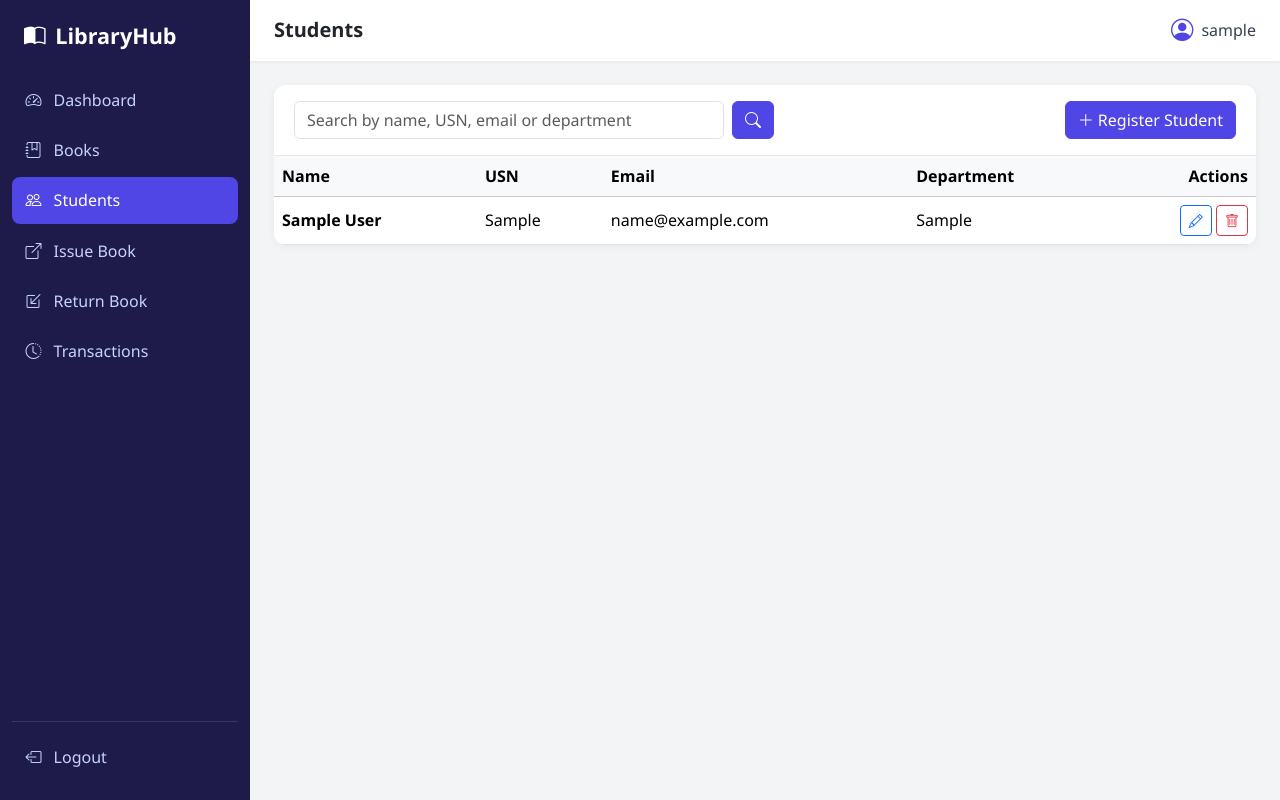
After one commit to apekshak20/library-management-system, a Flask app: page /students/ in a window 1280 px wide. The commit adds this page. Run offline with Flask 3, Linux system fonts and the light colour scheme; a user stored in the database is signed in; tables that the repository leaves empty hold one stand-in row (values such as "Sample post").

Commit message:
Stage 8: student management

```diff
--- a/app.py
+++ b/app.py
@@ -26,10 +26,12 @@ def create_app():
     from routes.auth import auth_bp
     from routes.dashboard import dashboard_bp
     from routes.books import books_bp
+    from routes.students import students_bp
 
     app.register_blueprint(auth_bp)
     app.register_blueprint(dashboard_bp)
     app.register_blueprint(books_bp)
+    app.register_blueprint(students_bp)
 
     # Custom terminal command: flask init-db
     @app.cli.command("init-db")
--- /dev/null
+++ b/routes/students.py
@@ -0,0 +1,172 @@
+import re
+
+from flask import Blueprint, render_template, request, redirect, url_for, flash
+from flask_login import login_required
+from sqlalchemy.exc import IntegrityError
+
+from extensions import db
+from models import Student, Transaction
+
+students_bp = Blueprint("students", __name__, url_prefix="/students")
+
+# Simple email check: something@something.something
+EMAIL_PATTERN = re.compile(r"^[^@\s]+@[^@\s]+\.[^@\s]+$")
+
+
+def _read_form():
+    """Read and clean the student form. Returns (data, error_message)."""
+    data = {
+        "name": request.form.get("name", "").strip(),
+        "usn": request.form.get("usn", "").strip().upper(),
+        "email": request.form.get("email", "").strip().lower(),
+        "department": request.form.get("department", "").strip(),
+    }
+
+    if not data["name"] or not data["usn"] or not data["email"]:
+        return data, "Name, USN and email are required."
+
+    if not EMAIL_PATTERN.match(data["email"]):
+        return data, "Please enter a valid email address."
+
+    return data, None
+
+
+@students_bp.route("/")
+@login_required
+def list_students():
+    query = request.args.get("q", "").strip()
+
+    stmt = db.select(Student).order_by(Student.name)
+    if query:
+        pattern = f"%{query}%"
+        stmt = stmt.where(
+            db.or_(
+                Student.name.ilike(pattern),
+                Student.usn.ilike(pattern),
+                Student.email.ilike(pattern),
+                Student.department.ilike(pattern),
+            )
+        )
+
+    students = db.session.execute(stmt).scalars().all()
+    return render_template("students/list.html", students=students, query=query)
+
+
+@students_bp.route("/add", methods=["GET", "POST"])
+@login_required
+def add_student():
+    if request.method == "POST":
+        data, error = _read_form()
+        if error:
+            flash(error, "danger")
+            return render_template("students/form.html", student=data, mode="add")
+
+        if db.session.execute(
+            db.select(Student).filter_by(usn=data["usn"])
+        ).scalar_one_or_none():
+            flash("A student with this USN already exists.", "danger")
+            return render_template("students/form.html", student=data, mode="add")
+
+        if db.session.execute(
+            db.select(Student).filter_by(email=data["email"])
+        ).scalar_one_or_none():
+            flash("A student with this email already exists.", "danger")
+            return render_template("students/form.html", student=data, mode="add")
+
+        student = Student(
+            name=data["name"],
+            usn=data["usn"],
+            email=data["email"],
+            department=data["department"] or None,
+        )
+        db.session.add(student)
+        try:
+            db.session.commit()
+        except IntegrityError:
+            db.session.rollback()
+            flash("Could not save the student. Check the details and try again.", "danger")
+            return render_template("students/form.html", student=data, mode="add")
+
+        flash(f"Student '{student.name}' registered successfully.", "success")
+        return redirect(url_for("students.list_students"))
+
+    return render_template("students/form.html", student=None, mode="add")
+
+
+@students_bp.route("/<int:student_id>/edit", methods=["GET", "POST"])
+@login_required
+def edit_student(student_id):
+    student = db.get_or_404(Student, student_id)
+
+    if request.method == "POST":
+        data, error = _read_form()
+        if error:
+            flash(error, "danger")
+            data["id"] = student.id
+            return render_template("students/form.html", student=data, mode="edit")
+
+        if db.session.execute(
+            db.select(Student).where(Student.usn == data["usn"], Student.id != student.id)
+        ).scalar_one_or_none():
+            flash("Another student already uses this USN.", "danger")
+            data["id"] = student.id
+            return render_template("students/form.html", student=data, mode="edit")
+
+        if db.session.execute(
+            db.select(Student).where(Student.email == data["email"], Student.id != student.id)
+        ).scalar_one_or_none():
+            flash("Another student already uses this email.", "danger")
+            data["id"] = student.id
+            return render_template("students/form.html", student=data, mode="edit")
+
+        student.name = data["name"]
+        student.usn = data["usn"]
+        student.email = data["email"]
+        student.department = data["department"] or None
+
+        try:
+            db.session.commit()
+        except IntegrityError:
+            db.session.rollback()
+            flash("Could not update the student. Check the details and try again.", "danger")
+            data["id"] = student.id
+            return render_template("students/form.html", student=data, mode="edit")
+
+        flash(f"Student '{student.name}' updated successfully.", "success")
+        return redirect(url_for("students.list_students"))
+
+    return render_template("students/form.html", student=student, mode="edit")
+
+
+@students_bp.route("/<int:student_id>/delete", methods=["POST"])
+@login_required
+def delete_student(student_id):
+    student = db.get_or_404(Student, student_id)
+
+    # Block deleting a student who still holds unreturned books
+    active = db.session.execute(
+        db.select(Transaction).filter_by(student_id=student.id, status="issued")
+    ).first()
+    if active:
+        flash(
+            f"Cannot delete '{student.name}': they have books that are not returned yet.",
+            "danger",
+        )
+        return redirect(url_for("students.list_students"))
+
+    # Block deleting a student who has history (keeps records consistent)
+    has_history = db.session.execute(
+        db.select(Transaction).filter_by(student_id=student.id)
+    ).first()
+    if has_history:
+        flash(
+            f"Cannot delete '{student.name}': they have transaction history.",
+            "warning",
+        )
+        return redirect(url_for("students.list_students"))
+
+    name = student.name
+    db.session.delete(student)
+    db.session.commit()
+    flash(f"Student '{name}' deleted.", "success")
+    return redirect(url_for("students.list_students"))
--- a/templates/base.html
+++ b/templates/base.html
@@ -27,8 +27,9 @@
                 <a href="{{ url_for('books.list_books') }}"
                    class="nav-item {% if request.blueprint == 'books' %}active{% endif %}">
                     <i class="bi bi-journal-bookmark"></i> Books
-                </a>
-                <a href="#" class="nav-item">
+            </a>
+                <a href="{{ url_for('students.list_students') }}"
+                   class="nav-item {% if request.blueprint == 'students' %}active{% endif %}">
                     <i class="bi bi-people"></i> Students
                 </a>
                 <a href="#" class="nav-item">
--- /dev/null
+++ b/templates/students/list.html
@@ -0,0 +1,70 @@
+{% extends "base.html" %}
+
+{% block title %}Students{% endblock %}
+{% block heading %}Students{% endblock %}
+
+{% block content %}
+<div class="panel">
+    <div class="panel-header flex-wrap gap-2">
+        <form method="GET" action="{{ url_for('students.list_students') }}" class="d-flex gap-2 flex-grow-1" style="max-width: 480px;">
+            <input type="text" name="q" value="{{ query }}" class="form-control"
+                   placeholder="Search by name, USN, email or department">
+            <button type="submit" class="btn btn-primary"><i class="bi bi-search"></i></button>
+            {% if query %}
+            <a href="{{ url_for('students.list_students') }}" class="btn btn-outline-secondary">Clear</a>
+            {% endif %}
+        </form>
+        <a href="{{ url_for('students.add_student') }}" class="btn btn-primary">
+            <i class="bi bi-plus-lg"></i> Register Student
+        </a>
+    </div>
+
+    <div class="table-responsive">
+        <table class="table table-hover align-middle mb-0">
+            <thead class="table-light">
+                <tr>
+                    <th>Name</th>
+                    <th>USN</th>
+                    <th>Email</th>
+                    <th>Department</th>
+                    <th class="text-end">Actions</th>
+                </tr>
+            </thead>
+            <tbody>
+                {% for student in students %}
+                <tr>
+                    <td class="fw-semibold">{{ student.name }}</td>
+                    <td>{{ student.usn }}</td>
+                    <td>{{ student.email }}</td>
+                    <td>{{ student.department or "-" }}</td>
+                    <td class="text-end text-nowrap">
+                        <a href="{{ url_for('students.edit_student', student_id=student.id) }}"
+                           class="btn btn-sm btn-outline-primary">
+                            <i class="bi bi-pencil"></i>
+                        </a>
+                        <form method="POST"
+                              action="{{ url_for('students.delete_student', student_id=student.id) }}"
+                              class="d-inline delete-form"
+                              data-name="{{ student.name }}">
+                            <button type="submit" class="btn btn-sm btn-outline-danger">
+                                <i class="bi bi-trash"></i>
+                            </button>
+                        </form>
+                    </td>
+                </tr>
+                {% else %}
+                <tr>
+                    <td colspan="5" class="text-center text-muted py-4">
+                        {% if query %}
+                            No students match "{{ query }}".
+                        {% else %}
+                            No students yet. Click "Register Student" to add the first one.
+                        {% endif %}
+                    </td>
+                </tr>
+                {% endfor %}
+            </tbody>
+        </table>
+    </div>
+</div>
+{% endblock %}
```
Also changed, not shown: templates/students/form.html (added, +42 -0 lines).
